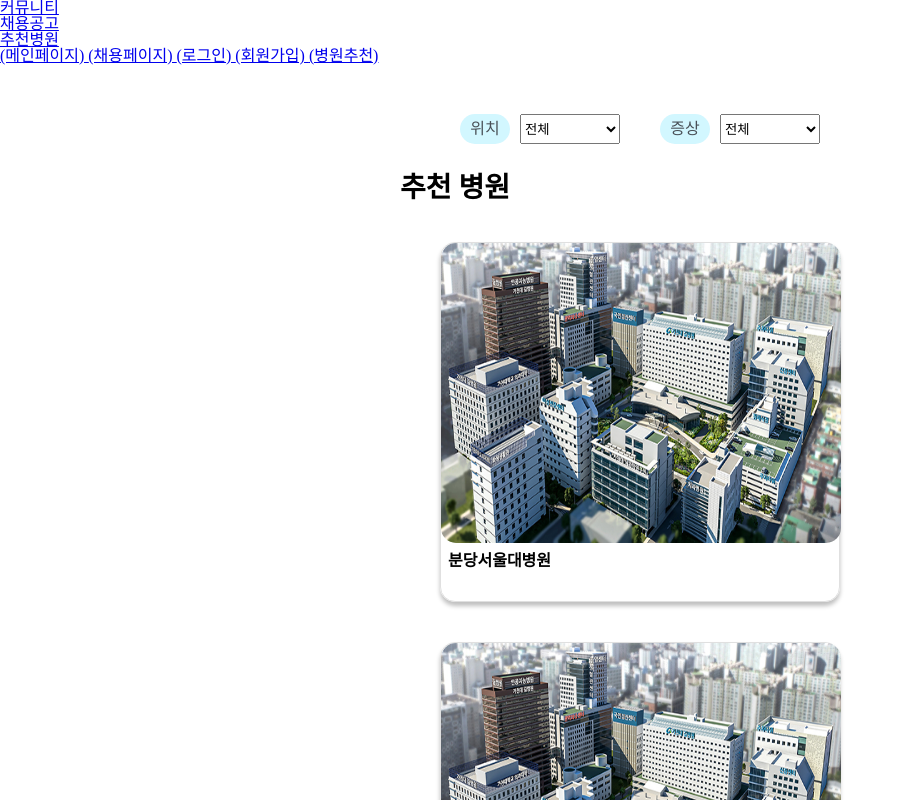
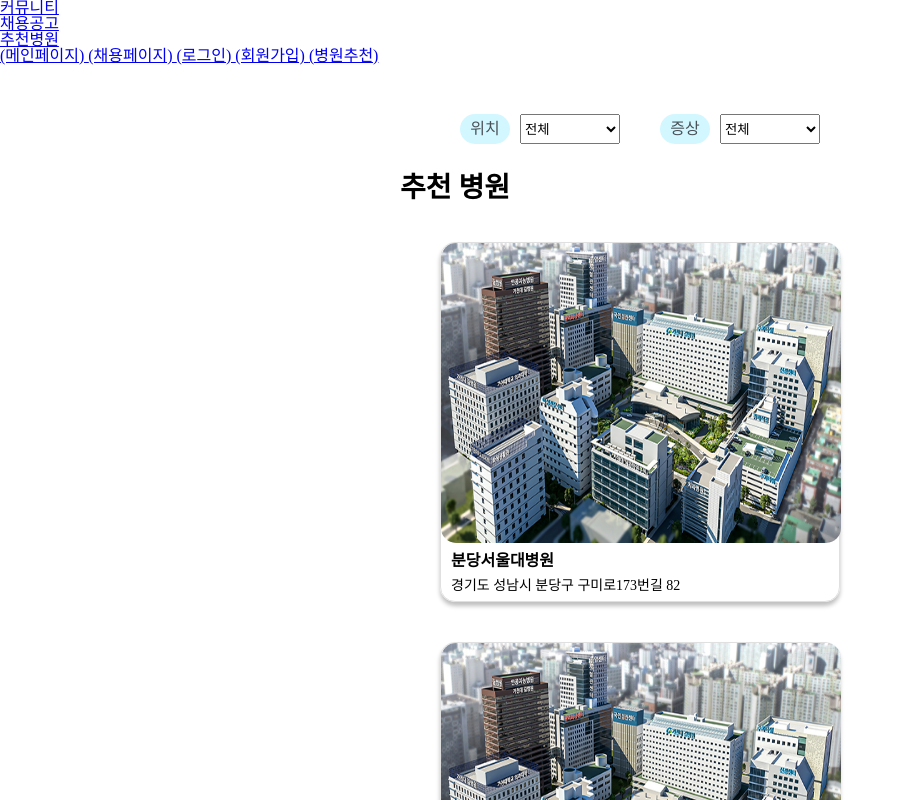
Before and after one commit to Solution-Challenge-Team/CoDI-FE, a React (Create React App) app: page /hospital in a window 1280 px wide. Shown: the top 800 px of the page, without its empty margins (0-905 px from the left). Built offline with nearby package versions, Linux system fonts and the light colour scheme.

Commit message:
Feat: 병원 추천 페이지 병원 주소 (#30)

```diff
--- a/src/pages/hospital/HospitalItem.js
+++ b/src/pages/hospital/HospitalItem.js
@@ -4,6 +4,7 @@
     <div className="hospitalItem">
       <img src={img} alt="hospitalmain" className='hospitalMainImg'/>
       <p className='hospitalName'>{hospital}</p>
+      <p className='hospitalAddress'>{address}</p>
     </div>
   )
 }
--- a/src/pages/hospital/hospital.css
+++ b/src/pages/hospital/hospital.css
@@ -59,5 +59,11 @@
 .hospitalName{
   font-size: 16px;
   font-weight: 700;
-  margin: 7px;
+  margin: 7px 0 0 10px;
 }
+
+.hospitalAddress{
+  font-size: 14px;
+  font-weight: 300;
+  margin: 10px 0 0 10px;
+}
```
